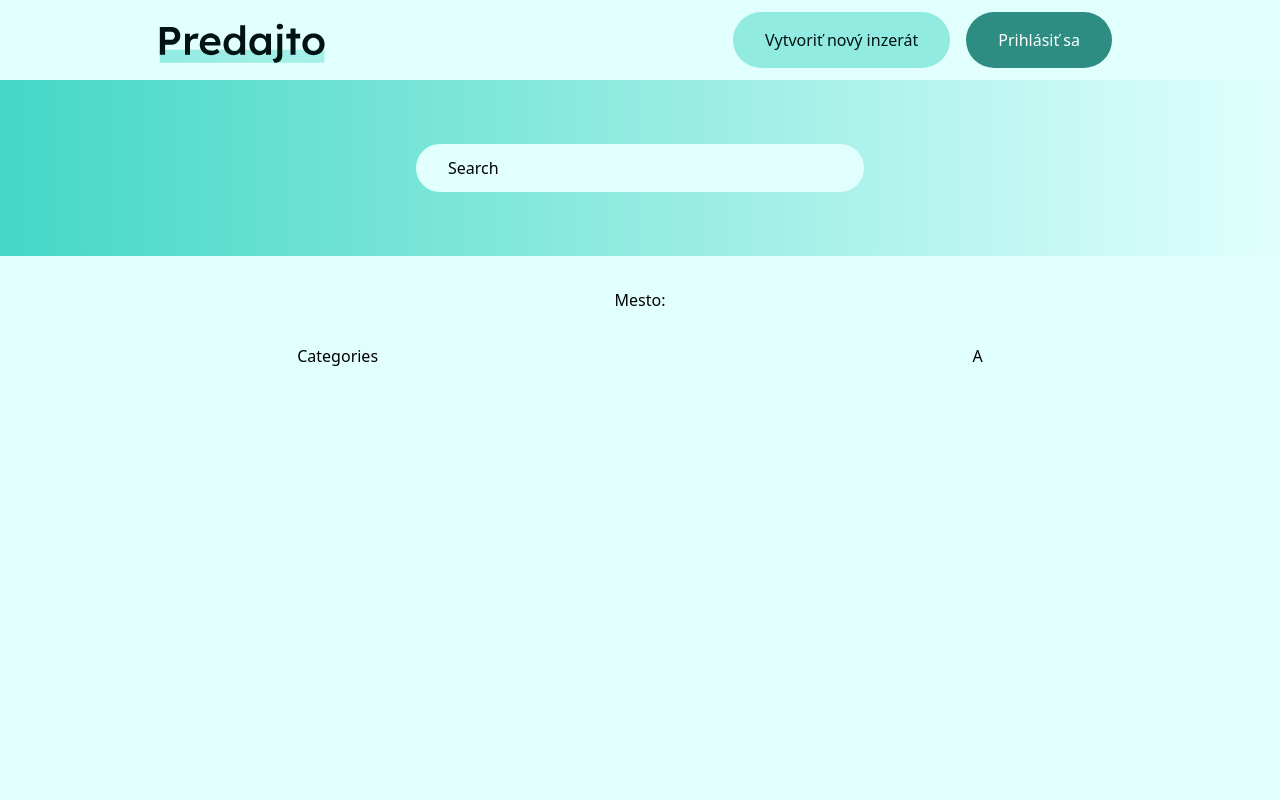
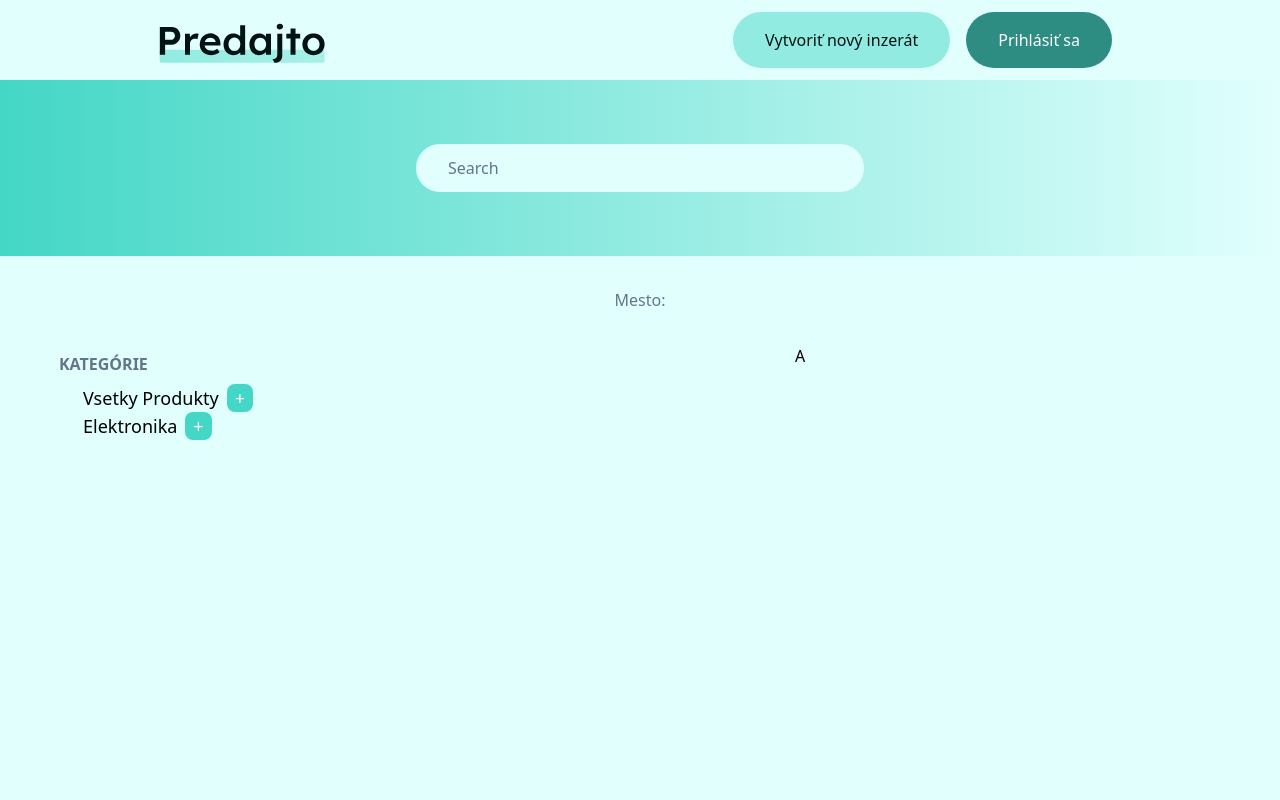
Before and after one commit to richardko1303/predajto, a Vue app in the folder app/: page / in a window 1280 px wide. Shown: the top 800 px of the page. Built offline with nearby package versions, Linux system fonts and the light colour scheme.

Commit message:
[Categories] create list

```diff
--- a/app/src/plugins/app@landing/_components/categories.vue
+++ b/app/src/plugins/app@landing/_components/categories.vue
@@ -1,6 +1,16 @@
 <template>
     <div class="">
-       <p>Categories</p>
+        <p class="text-primary-gray font-semibold pt-2">KATEGÓRIE</p>
+        <div class="p-2 gap-1">
+            <ul class="pl-4 text-lg">
+                <li v-for="c in categories" class="flex flex-row align-middle">
+                    <p>{{ c.name }}</p>
+                    <div class="ml-2 px-2 bg-primary-light-green hover:bg-primary-dark-green rounded-lg">
+                        <p class="text-white">+</p>
+                    </div>
+                </li>
+            </ul>
+        </div>
     </div>
 </template>
 
@@ -8,7 +18,23 @@
 import {defineComponent} from 'vue'
 
 export default defineComponent({
-    name: "Categories"
+    name: "Categories",
+    data() {
+        return {
+            categories: [
+                {
+                    name: "Vsetky Produkty",
+                    expanded: false,
+                    subcategories: []
+                },
+                {
+                    name: "Elektronika",
+                    expanded: false,
+                    subcategories: []
+                },
+            ]
+        }
+    }
 })
 </script>
 
--- a/app/src/plugins/app@landing/landing.vue
+++ b/app/src/plugins/app@landing/landing.vue
@@ -12,10 +12,10 @@
         </section>
 
         <section class="main flex justify-around">
-            <div>
+            <div class="flex justify-center w-[20vw]">
                 <Categories/>
             </div>
-            <div>
+            <div class="flex justify-center w-[70vw]">
                 <p>A</p>
             </div>
         </section>
--- a/app/tailwind.config.js
+++ b/app/tailwind.config.js
@@ -7,7 +7,7 @@ export default {
 			'primary-light-green': '#44D7C6',
 			'primary-black': '#011312',
 			'primary-white': '#E1FFFD',
-			'primary-gray': '64748B',
+			'primary-gray': '#64748B',
 			'primary-dark-green': '#007164',
 		},
 		extend: {},
```
